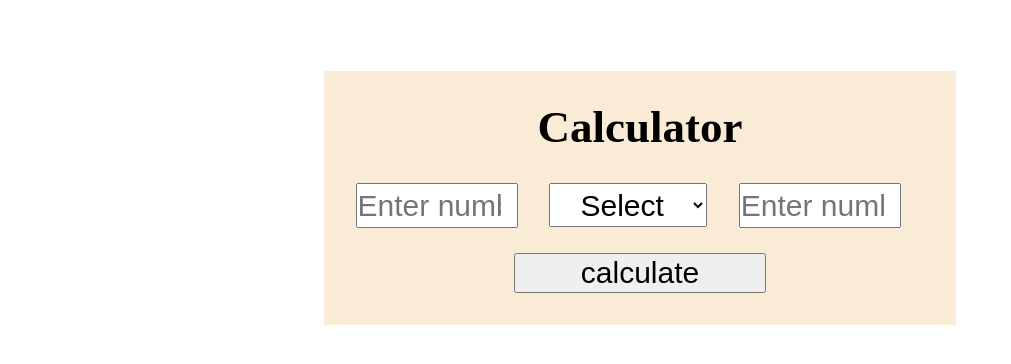
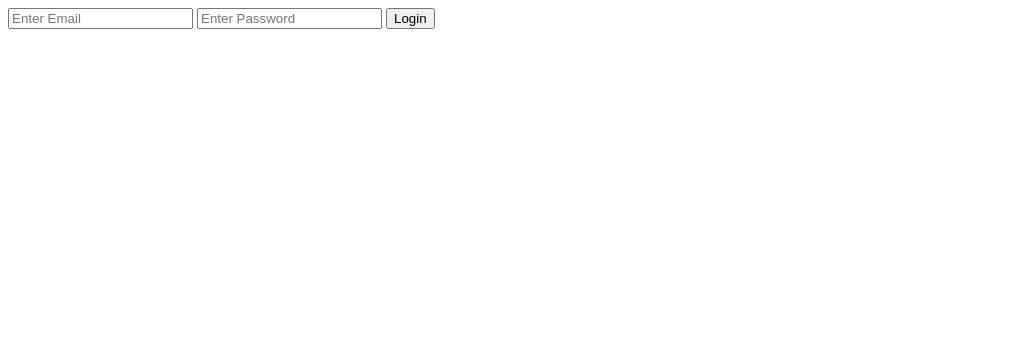
Before and after one commit to mohan-21491A12B8/simple_calculator, a Flask app: page / in a window 1280 px wide. Shown: the top 364 px of the page, without its empty margins (0-1011 px from the left). Run offline with Flask 3, Linux system fonts and the light colour scheme.

Commit message:
version-2

```diff
--- a/app.py
+++ b/app.py
@@ -1,45 +1,67 @@
-from flask import Flask, render_template, request
+from flask import Flask, render_template, request, redirect
 from pymongo import MongoClient
+
 app = Flask(__name__)
 my_client = MongoClient("localhost", 27017)
 my_db = my_client["calci"] # database
 results = my_db["results"] # collection
 
+isLoggedIn = False
+credentials = {"steeve@gmail.com":"Steeve#123"}
+
 @app.route("/", methods=["GET", "POST"])
-def homePage():
+def homepage():
+    global isLoggedIn
     if request.method == "POST":
-        n1 = int(request.form["num1"])
-        operation = request.form["operation"]
-        n2 = int(request.form["num2"])
-        if operation == "add":
-            res = f"{n1} + {n2} is {n1+n2}"
-            results.insert_one({
-                "number1":n1, "number2":n2, "operator":operation, "output":res
-            })
-            return render_template("index.html", output=res)
-        elif operation == "sub":
-            res = f"{n1} - {n2} is {n1-n2}"
-            results.insert_one({
-                "number1":n1, "number2":n2, "operator":operation, "output":res
-            })
-            return render_template("index.html", output=res)
-        elif operation == "mul":
-            res = f"{n1} x {n2} is {n1*n2}"
-            results.insert_one({
-                "number1":n1, "number2":n2, "operator":operation, "output":res
-            })
-            return render_template("index.html", output=res)
-        elif operation == "div":
-            try:
-                res = f"{n1} / {n2} is {n1/n2}"
+
+        log_email = request.form["email"]
+        log_password = request.form["password"]
+
+        if (log_email in credentials) and (credentials[log_email]==log_password):
+            isLoggedIn = True
+            return redirect("/calci")
+        else:
+            return redirect("/")
+    else:
+        return render_template("login.html")
+
+@app.route("/calci", methods=["GET", "POST"])
+def calculator():
+    if isLoggedIn == True:
+        if request.method == "POST":
+            n1 = int(request.form["num1"])
+            opr = request.form["opr"]
+            n2 = int(request.form["num2"])
+            if opr == "add":
+                res = f"{n1} + {n2} is {n1+n2}"
                 results.insert_one({
-                "number1":n1, "number2":n2, "operator":operation, "output":res
+                    "number1":n1, "number2":n2, "operator":opr, "output":res
                  })
                 return render_template("index.html", output=res)
-            except Exception as e:
-                error = "Please change num2 as non-zero"
-                return render_template("index.html", output=error)
+            elif opr == "sub":
+                res = f"{n1} - {n2} is {n1-n2}"
+                results.insert_one({
+                    "number1":n1, "number2":n2, "operator":opr, "output":res
+                })
+                return render_template("index.html", output=res)
+            elif opr == "mul":
+                res = f"{n1} x {n2} is {n1*n2}"
+                results.insert_one({
+                    "number1":n1, "number2":n2, "operator":opr, "output":res
+                })
+                return render_template("index.html", output=res)
+            elif opr == "div":
+                try:
+                    res = f"{n1} / {n2} is {n1/n2}"
+                    results.insert_one({
+                    "number1":n1, "number2":n2, "operator":opr, "output":res
+                    })
+                    return render_template("index.html", output=res)
+                except Exception as e:
+                    error = "Please change num2 as non-zero"
+                    return render_template("index.html", output=error)
 
-    else:
-        return render_template("index.html")
+        else:
+            return render_template("index.html")
+        return redirect("/")
 app.run(debug=True)
--- a/templates/index.html
+++ b/templates/index.html
@@ -12,7 +12,7 @@
         <form action="" method="post">
             <input type="number" placeholder="Enter number1" required name="num1">
 
-            <select name="operation" required>
+            <select name="opr" required>
                 <option value="" disabled selected>Select</option>
                 <option value="add">+</option>
                 <option value="sub">-</option>
--- /dev/null
+++ b/templates/login.html
@@ -0,0 +1,15 @@
+<!DOCTYPE html>
+<html lang="en">
+<head>
+    <title>Document</title>
+</head>
+<body>
+    <div class="login-div">
+        <form action="" method="post">
+            <input type="email" placeholder="Enter Email" required name="email">
+            <input type="password" placeholder="Enter Password" required name="password">
+            <button type="submit">Login</button>
+        </form>
+    </div>
+</body>
+</html>
```
